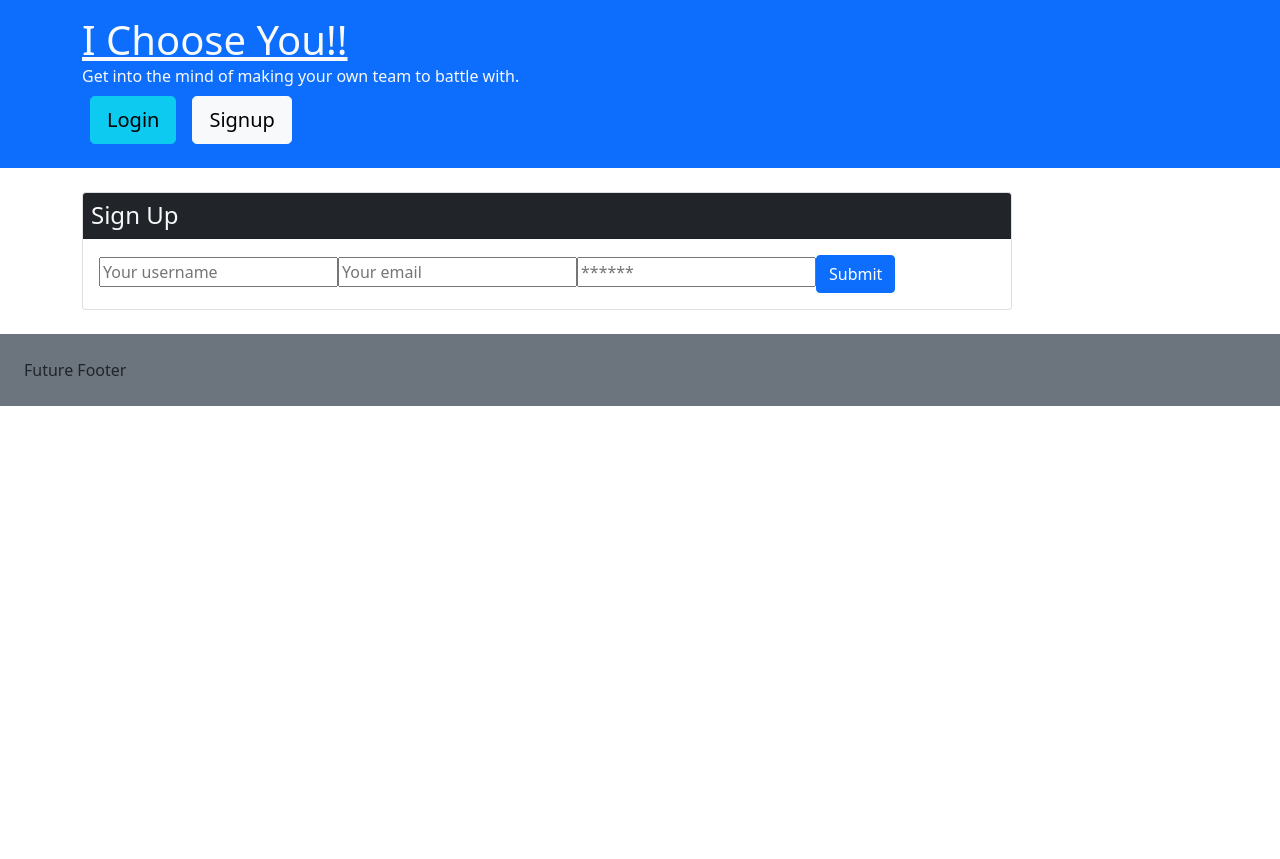
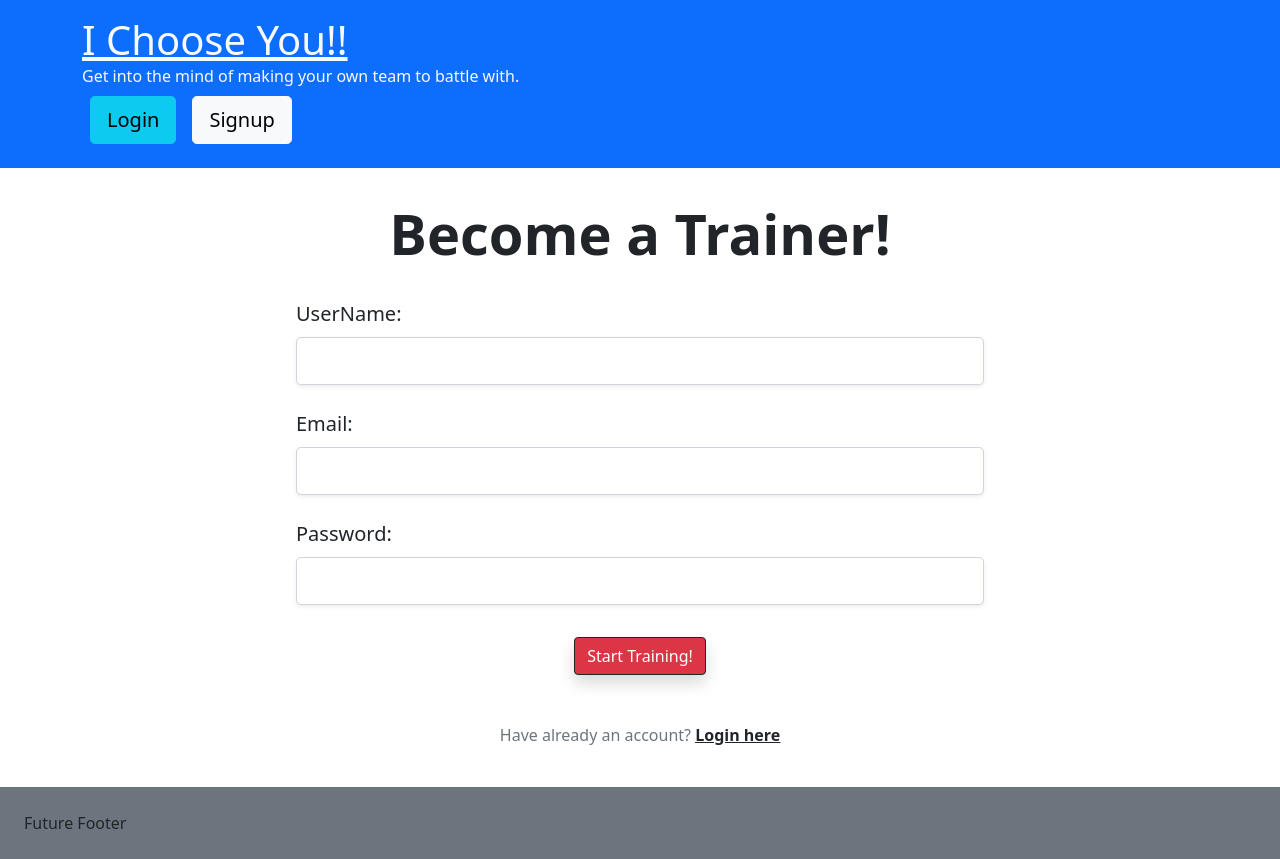
Before and after one commit to cavazosdotcom/i-choose-you, a React (Create React App) app in the folder client/: page /signup in a window 1280 px wide. Before the commit the page ends 800 px from the top, so only its background shows below. Built offline with nearby package versions, Linux system fonts and the light colour scheme.

Commit message:
remade signup page

```diff
--- a/client/src/pages/Signup.js
+++ b/client/src/pages/Signup.js
@@ -39,10 +39,13 @@ const Signup = () => {
   };
 
   return (
-    <main className="flex-row justify-center mb-4">
-      <div className="col-12 col-lg-10">
-        <div className="card">
-          <h4 className="card-header bg-dark text-light p-2">Sign Up</h4>
+    <main className="flex-row justify-center mb-4 container">
+      <div className="row">
+
+        <div className="col-md-2 col-xs-0"></div>
+
+        <div className="col-md-8 col-xs-12">
+          <h4 className="text-dark p-2 text-center display-4 fw-bold">Become a Trainer!</h4>
           <div className="card-body">
             {data ? (
               <p>
@@ -50,39 +53,51 @@ const Signup = () => {
                 <Link to="/">back to the homepage.</Link>
               </p>
             ) : (
+
               <form onSubmit={handleFormSubmit}>
+                <div className="form-outline mb-4">
+                  <label className="form-label fs-5" htmlFor="form3Example1cg">UserName:</label>
                   <input
-                  className="form-input"
-                  placeholder="Your username"
-                  name="username"
                     type="text"
+                    name="name"
+                    className="form-control form-control-lg shadow-sm"
                     value={formState.name}
                     onChange={handleChange}
                   />
+
+                </div>
+                <div className="form-outline mb-4">
+                  <label className="form-label fs-5" htmlFor="form3Example3cg">Email:</label>
                   <input
-                  className="form-input"
-                  placeholder="Your email"
+                    type="email"
                     name="email"
-                  type="email"
+                    className="form-control form-control-lg shadow-sm"
                     value={formState.email}
                     onChange={handleChange}
                   />
+
+                </div>
+                <div className="form-outline mb-4">
+                  <label className="form-label fs-5" htmlFor="form3Example4cg">Password:</label>
                   <input
-                  className="form-input"
-                  placeholder="******"
+                    type="password"
                     name="password"
-                  type="password"
+                    className="form-control form-control-lg shadow-sm"
                     value={formState.password}
                     onChange={handleChange}
                   />
+
+                </div>
+                <div className="d-flex justify-content-center">
                   <button
-                  className="btn btn-block btn-primary"
+                  className="btn btn-block btn-dark bg-danger mt-2 shadow"
                   style={{ cursor: 'pointer' }}
                   type="submit"
-                >
-                  Submit
-                </button>
+                  >Start Training!</button>
+                </div>
+                <p className="text-center text-muted mt-5 mb-0">Have already an account? <a href="/login" className="fw-bold text-body"><u>Login here</u></a></p>
               </form>
+
             )}
 
             {error && (
@@ -92,6 +107,9 @@ const Signup = () => {
             )}
           </div>
         </div>
+
+        <div className="col-md-2 col-xs-0"></div>
+
       </div>
     </main>
   );
```
Lines whose indentation alone changed are shown as unchanged.
